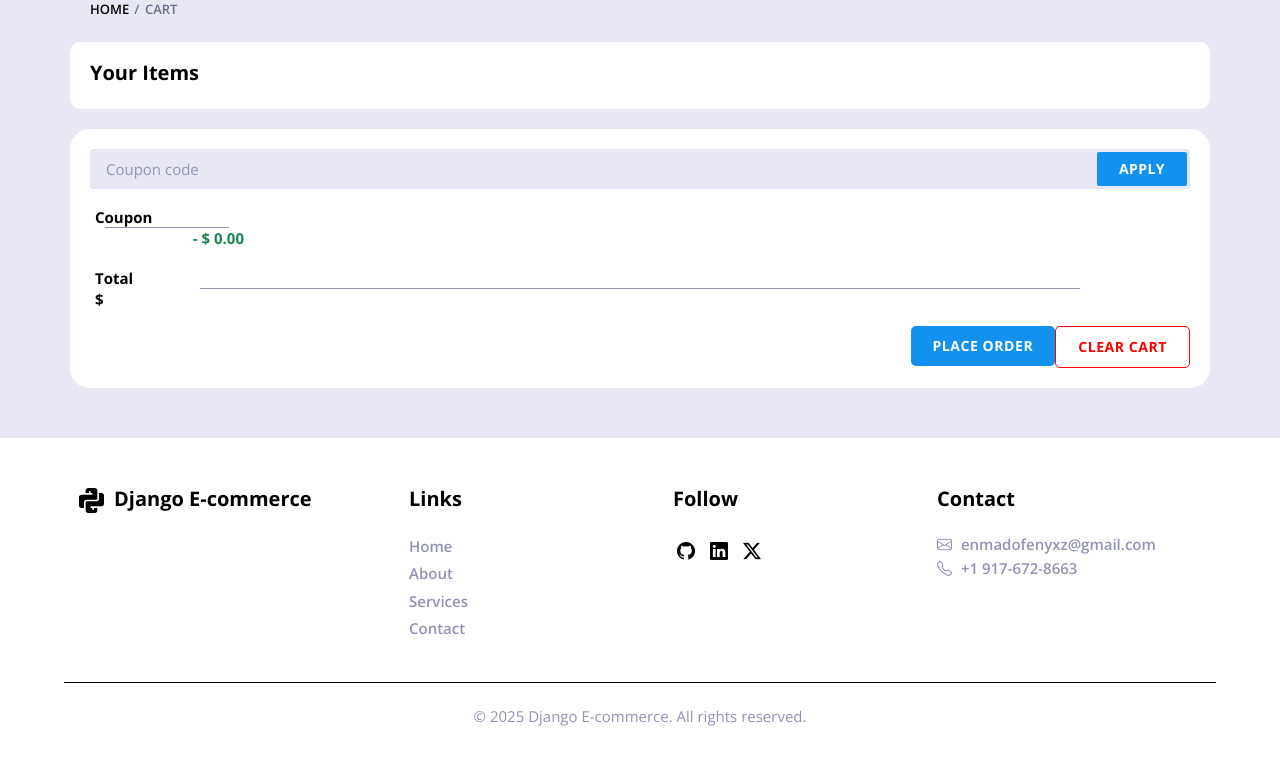
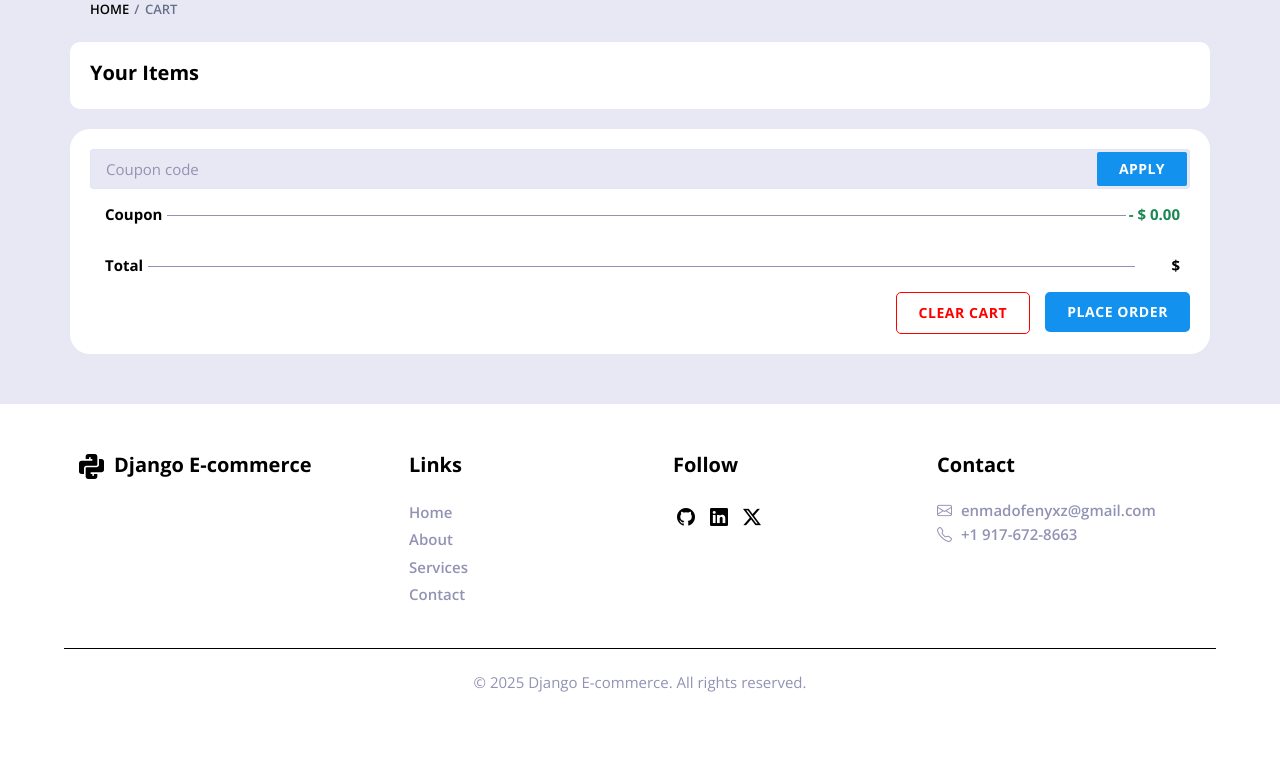
Before and after one commit to FEMADOX/Django-E-commers-Course, a Django app: template templates/cart.html in a window 1280 px wide. Shown: the part 176-946 px from the top of the page. After the commit the page ends 868 px from the top, so only its background shows below. Run offline with Django 5.2, Linux system fonts and the light colour scheme; the template is opened without the code that fills it, so the values that code supplies are empty; some libraries are stand-ins or nearby versions.

Commit message:
feat: Refactor cart layout for improved responsiveness and alignment of elements

```diff
--- a/static/css/pages/cart.css
+++ b/static/css/pages/cart.css
@@ -1000,49 +1000,60 @@ form.cart-actions input.checkout-button {
    Responsive Styles
    ========================================================================== */
 
+@media screen and (min-width: 992px) {
+    .cart-actions.cart-page {
+        .order-coupon, .order-total {
+            &::before {
+                width: 90%;
+                left: 5%;
+            }
+        }
+    }
+}
+
 @media (min-width: 768px) {
-    .cart-actions {
-        .cart-collaterals {
-            float: left;
-            width: 79%;
-            padding: 0 0 0 9.5%;
-            display: block;
-        }
+    .prod-litems.section-list {
+        .prod-li-inner {
+            align-items: center;
 
-        .order-coupon,
-        .order-total {
-            float: right;
-            width: 14%;
-            padding: 3px 0 0 0;
-            display: block;
-            margin-bottom: 0;
+            .prod-li-ttl-wrap {
+                max-width: unset;
+
+                h3 {
+                    max-width: unset;
+                }
+
+                p {
+                    margin-bottom: 5px;
+                }
+            }
+
+            .card-body {
+                row-gap: 5px;
+
+                .prod-li-price-wrap,
+                .prod-li-price-wrap .prod-li-price {
+                    max-width: unset;
+                }
+
+                .quantity-control-component {
+                    justify-self: end;
+                }
+            }
         }
     }
 
-    form.cart-actions input.checkout-button {
-        float: right;
-        margin: 0;
+    .cart-actions {
+        .cart-collaterals {
+            justify-content: flex-end;
+            gap: 15px;
+
+            form.cart-actions input.checkout-button {
+                margin: 0;
+            }
+        }
     }
 
-    .main-cont .prod-litems .prod-li-inner {
-        padding: 0 0 0 140px;
-    }
-
-    .prod-litems .prod-li-img {
-        width: 140px;
-        padding: 15px;
-    }
-
-    .prod-litems .prod-li-ttl-wrap {
-        width: 100%;
-        max-width: 100%;
-        padding: 10px;
-    }
-
-    .prod-litems .prod-li-prices {
-        width: 100%;
-        padding: 10px;
-    }
 }
 
 @media (min-width: 576px) {
```
